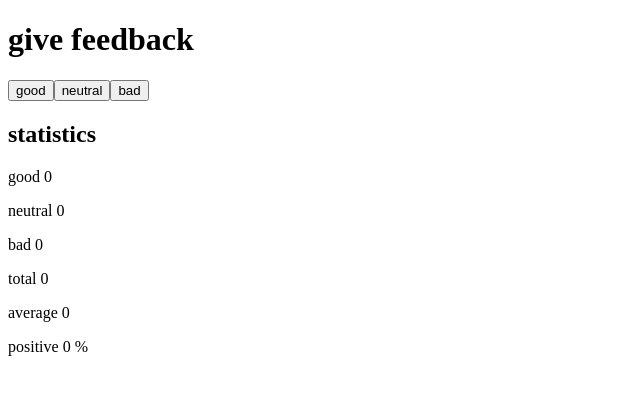
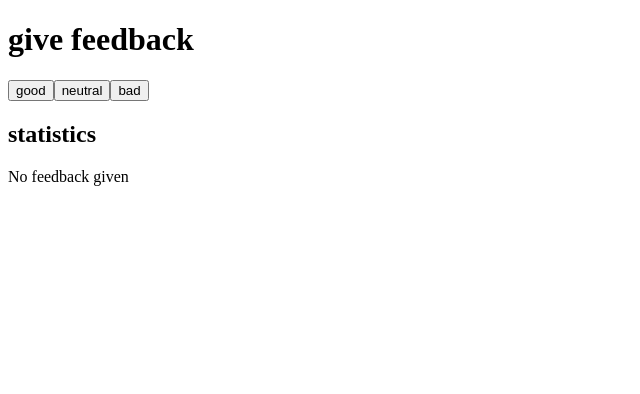
Before and after one commit to denomelchenko/full-stack-open, a React (Vite) app in the folder part1/unicafe/: page / in a window 1280 px wide. Shown: the top 394 px of the page, without its empty margins (0-640 px from the left). Built offline with nearby package versions, Linux system fonts and the light colour scheme.

Commit message:
part1: exercise 1.9 unicafe step 4

```diff
--- a/part1/unicafe/src/components/Statistics.jsx
+++ b/part1/unicafe/src/components/Statistics.jsx
@@ -1,7 +1,12 @@
 const Statistics = ({ good, neutral, bad }) => {
   const total = good + neutral + bad
-  const average = total === 0 ? 0 : (good - bad) / total
-  const positive = total === 0 ? 0 : (good / total) * 100
+
+  if (total === 0) {
+    return <p>No feedback given</p>
+  }
+
+  const average = (good - bad) / total
+  const positive = (good / total) * 100
 
   return (
     <div>
```
Also changed, not shown: 1 other file (tests, documents, lock files or other folders).
